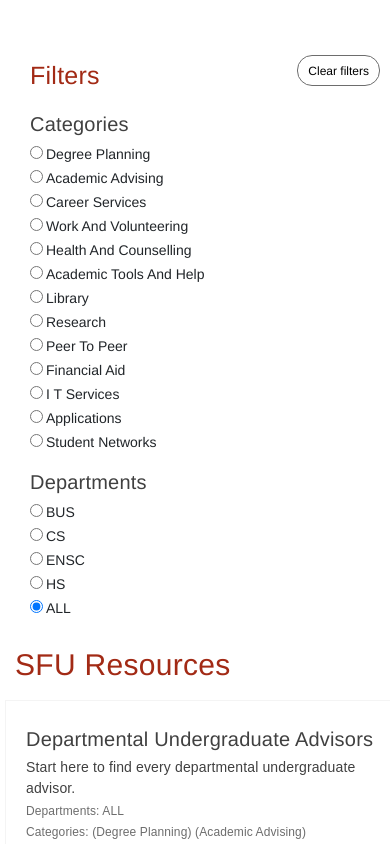
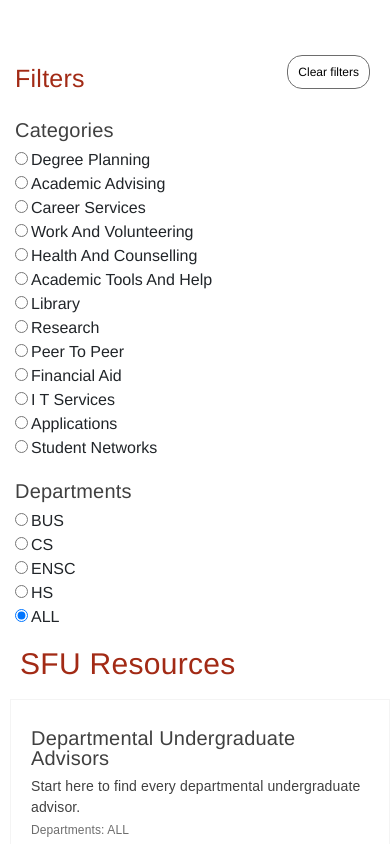
Before and after one commit to oklex/sfuseful, a React (Create React App) app: page / in a window 390 px wide. Built offline with nearby package versions, Linux system fonts and the light colour scheme; a web font is replaced by a local one.

Commit message:
added mobile responsive css

```diff
--- a/src/containers/SearchList/SearchList.scss
+++ b/src/containers/SearchList/SearchList.scss
@@ -7,7 +7,8 @@
 .SearchList {
   padding-top: 30px;
   .contentList {
-    padding-left: 30px;
+    padding-left: 30px !important;
+    padding-right: 30px !important;
     .searchItem {
       padding: 0px;
       margin: 0px;
@@ -25,22 +26,50 @@
       // border-bottom: solid 15px $dark-grey;
       .resetButton {
         border-radius: 15px;
-        padding-top:0px;
-        padding-bottom:0px;
-        padding-left:10px;
-        padding-right:10px;
+        padding-top: 0px;
+        padding-bottom: 0px;
+        padding-left: 10px;
+        padding-right: 10px;
         margin: 10px;
         border: solid 1px $neutral-grey;
         font-size: 12px;
       }
       .selectionTitle {
-        padding-top: 15px;
+        padding-top: 18px;
         padding-bottom: 5px;
       }
       .selectionLabel {
-        font-size: 14px;
+        font-size: 16px;
         padding-left: 3px;
       }
     }
   }
 }
+
+@media only screen and (min-width: 1200px) {
+  .SearchList {
+    padding-left: 50px !important;
+    padding-right: 75px !important;
+    .contentList {
+      padding-left: 30px !important;
+      padding-right: 30px !important;
+    }
+  }
+}
+
+@media only screen and (max-width: 720px) {
+  .SearchList {
+    padding-left: 0px !important;
+    padding-right: 10px !important;
+    .contentList {
+      padding-left: 35px !important;
+      padding-right: 15px !important;
+    }
+    .filterBar {
+      .filterConents {
+        padding-left: 15px;
+        padding-bottom: 10px;
+      }
+    }
+  }
+}
--- a/src/containers/SearchList/SearchList.tsx
+++ b/src/containers/SearchList/SearchList.tsx
@@ -40,7 +40,11 @@
     if (this.state.data.length > 0) {
       return this.state.data.map(this.showSingleService);
     } else {
-      return (<div className='centered errorMessage'><h2>There are no resources that match your criteria!</h2></div>)
+      return (
+        <div className="centered errorMessage">
+          <h2>There are no resources that match your criteria!</h2>
+        </div>
+      );
     }
   };
 
@@ -108,8 +112,8 @@
 
   render() {
     return (
-      <div>
-        <div className="SearchList row">
+      <div className="SearchList">
+        <div className=" row">
           <div className="filterBar col-sm-3">
             <FiltersWrapper>
               <SearchFilters
```
